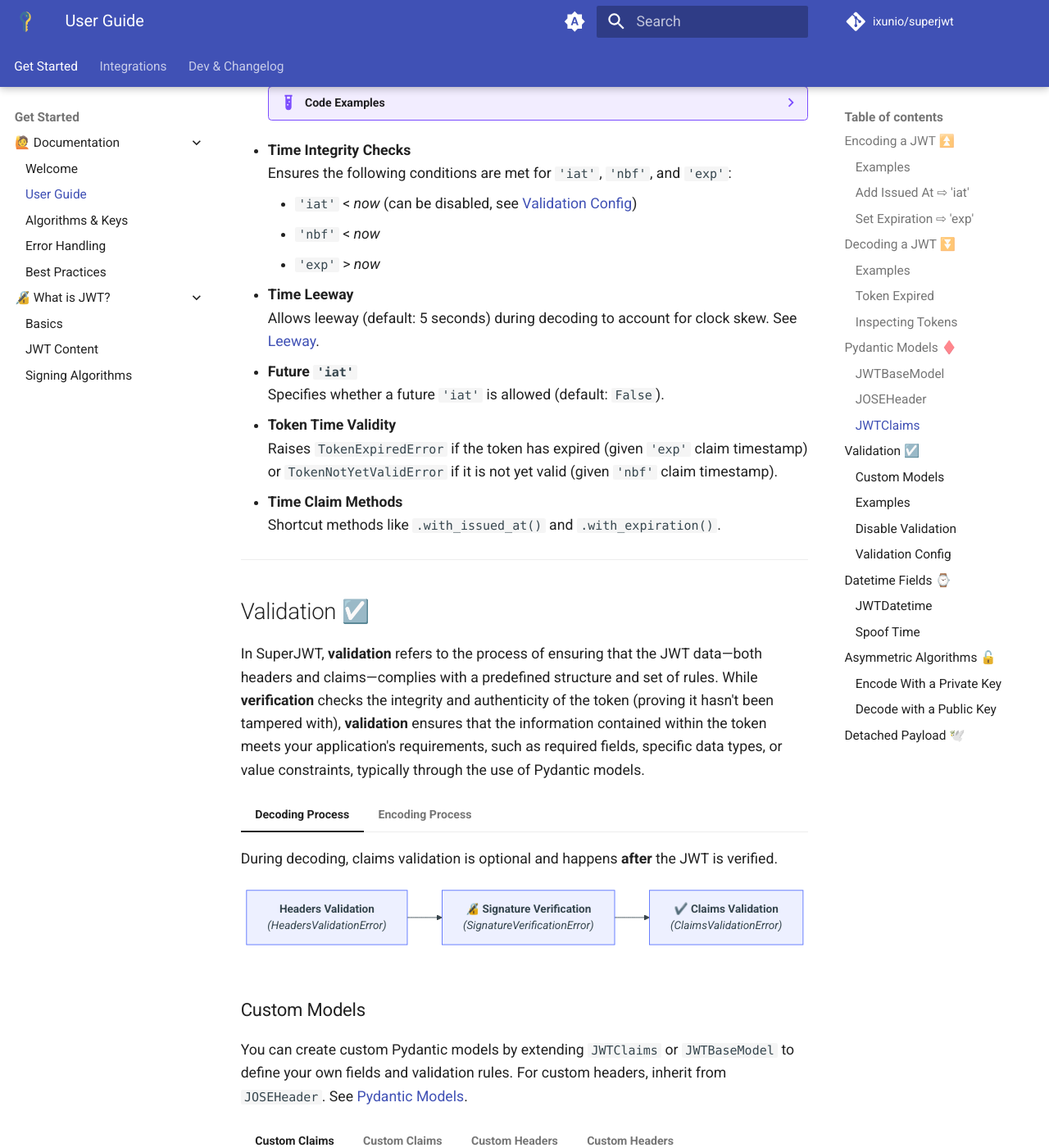
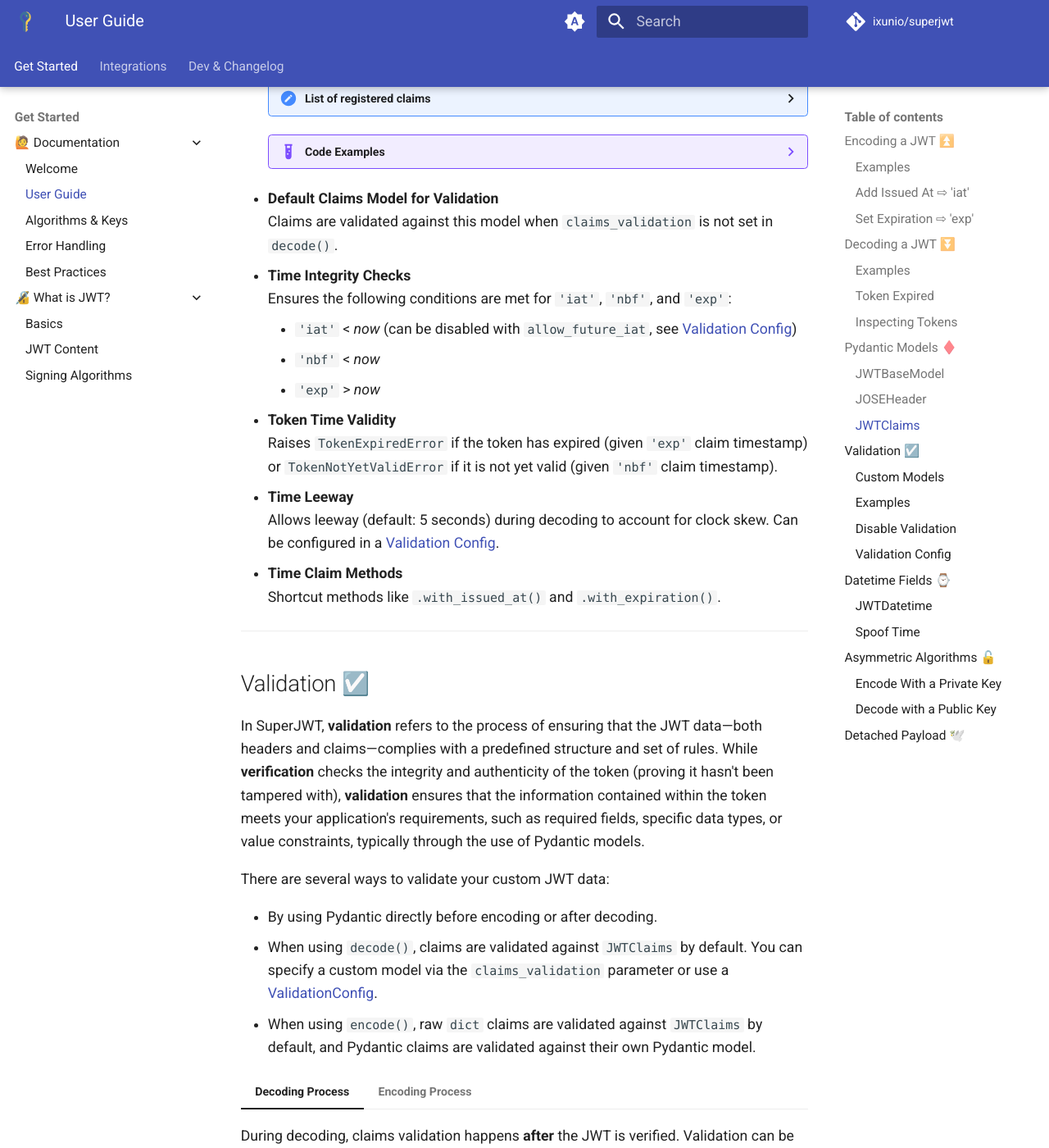
Before and after one commit to ixunio/superjwt, an MkDocs documentation site: the page built from docs/user-guide.md, in a window 1280 px wide and 1400 px high, scrolled down 5966 px. Shown: the whole window at 82% size. Built offline with MkDocs 1.6.1 and Material for MkDocs 9.7.7, drawn with Linux system fonts in a browser that asks for light colours; some web fonts are replaced; comment, search, counter and statistics services are not loaded; the version menu is left out; some of the changed text lies outside the part shown.

````diff
--- a/docs/user-guide.md
+++ b/docs/user-guide.md
@@ -58,19 +58,12 @@ print(inspect(compact).payload)
 #> {'iss': 'my-app', 'sub': 'John Doe'}
 ```
 
-1. Because your claims data is a dict, no validation will be performed unless you specify the `claims_validation` parameter.
-For instance:
-```python
-from superjwt import JWTClaims
-
-encode(claims_dict, secret_key, Alg.HS256, claims_validation=JWTClaims)
-```
-will check that `claims_dict` is a compliant set of claims. See [JWTClaims](#jwtclaims).
+1. When encoding from a raw `dict`, the claims are automatically validated against `JWTClaims` to ensure compliance with JWT standards. You can also [disable validation](#disable-validation).
 
 
 ///
 
-/// tab | Invalid Token<br>Example #1
+/// tab | Invalid Token<br>Example
 
 
 ```python
@@ -90,32 +83,13 @@ except ClaimsValidationError as e:
 ```
 
 1. `.model_construct()` creates a Pydantic instance without validating its model. This allows for the creation of an invalid Pydantic instance without raising a `pydantic.ValidationError`.
-2. During encoding, if the `claims` object is a Pydantic instance, validation runs automatically. Since `'jti'` is not a `str`, a `ClaimsValidationError` is raised. To disable validation, see [Disable Validation](#disable-validation).
-
-///
-
-/// tab | Invalid Token<br>Example #2
-
-```python
-from superjwt import Alg, encode, inspect
-
-secret_key = "your-secret-key-of-len-32-bytes!"
-
-claims = {"jti": 1234}
-
-compact = encode(claims, secret_key, Alg.HS256)  # --> 🤔 passes (1)
-
-print(inspect(compact).payload)
-#> {'jti': 1234}
-```
-
-1. When encoding from a `dict`, validation does not run automatically because the dictionary does not carry model information. The token is created regardless.
+2. During encoding, if the `claims` object is a Pydantic instance, validation runs automatically based on its own Pydantic model. Since `'jti'` is not a `str`, a `ClaimsValidationError` is raised. To disable validation, see [Disable Validation](#disable-validation).
 
 ///
 
 /// tab | With Extra<br>Fields
 
-You can add custom claims as extra fields beyond the registered claims. However, these fields won't be validated unless you define your own Pydantic model. See the [custom model example](#__tabbed_1_6).
+You can add custom claims as extra fields beyond the registered claims. However, these fields won't be validated unless you define your own Pydantic model. See the [custom model example](#with-a-custompydantic-model).
 
 ```python
 from superjwt import Alg, JWTClaims, encode, inspect
@@ -289,15 +263,17 @@ The function `decode()` decodes and verifies a compact (three-part) signed JWT/J
 ///
 
 /// tip | JWT Signature Verification
-When using the `decode()` function, the JWT compact token is automatically verified. If the content of the JWT has been tampered with, or if the key used for decoding is incorrect, verification fails and a `SignatureVerificationError` is raised. See the [example below](#__tabbed_3_2).
+When using the `decode()` function, the JWT compact token is automatically verified. If the content of the JWT has been tampered with, or if the key used for decoding is incorrect, verification fails and a `SignatureVerificationError` is raised. See the [example below](#invalid-token--verification-failed).
 ///
 
 ### Examples
 
 /// tab | Basic<br>Example
 
+During decoding, compact token are automatically verified and validated against [JWTClaims](#jwtclaims) Pydantic model.
+
 ```python
-from superjwt import Alg, JWTClaims, decode, inspect
+from superjwt import Alg, decode, inspect
 
 secret_key = "your-secret-key-of-len-32-bytes!"
 
@@ -323,8 +299,9 @@ print(decoded)
 ///
 
 /// tab | Invalid Token -<br>Verification Failed
+The token may have been tampered with!
 ```python
-from superjwt import Alg, JWTClaims, decode, inspect
+from superjwt import Alg, decode, inspect
 from superjwt.exceptions import SignatureVerificationError
 
 secret_key = "your-secret-key-of-len-32-bytes!"
@@ -349,9 +326,9 @@ except SignatureVerificationError as e:
 ///
 
 /// tab | Invalid Token -<br>Validation Failed
-
+When claims validation fails, a `ClaimsValidationError` is raised. This does not change the fact that the token has been verified and is authentic. See [Validation](#validation).
 ```python
-from superjwt import Alg, JWTClaims, decode, inspect
+from superjwt import Alg, Validation, decode, inspect
 from superjwt.exceptions import ClaimsValidationError
 
 secret_key = "your-secret-key-of-len-32-bytes!"
@@ -365,12 +342,15 @@ print(inspect(compact).payload)  # (1)
 #> {'iss': True}
 
 try:
-    decode(compact, secret_key, Alg.HS256, claims_validation=JWTClaims)  # --> ❌ fails (2)
+    decode(compact, secret_key, Alg.HS256)  # --> ❌ fails (2)
 except ClaimsValidationError as e:
     print(e)
     #> Claims validation failed
     #> claim ('iss',) = True -> validation failed (string_type): Input should be a valid string
-    decoded = decode(compact, secret_key, Alg.HS256)  # --> 🤔 passes (3)
+
+    decoded = decode(
+        compact, secret_key, Alg.HS256, claims_validation=Validation.DISABLE
+        )  # --> 🤔 passes (3)
     print(decoded)
     #> {'iss': True}
 
@@ -380,8 +360,8 @@ except ClaimsValidationError as e:
 
     Token inspection DOES NOT verify the signature! Never trust information from an unverified JWT.
     ///
-2. `'iss'` must be a string, so claims validation fails.
-3. If no `claims_validation` parameter is specified, `decode()` does not validate the claims data. However, the signature is still verified.
+2. By default, `decode()` validates claims against `JWTClaims`. Since `'iss'` must be a string, validation fails.
+3. To decode without validation, explicitly use `Validation.DISABLE`. The JWT is still verified, proving its authenticity.
 
 ///
 
@@ -482,10 +462,12 @@ compact = encode(
 
 # decode token
 try:
-    decode(compact, secret_key, Alg.HS256, claims_validation=JWTClaims)  # --> ❌ fails (2)
+    decode(compact, secret_key, Alg.HS256)  # --> ❌ fails (2)
     #> TokenExpiredError: Token has expired
 except TokenExpiredError:
-    decoded = decode(compact, secret_key, Alg.HS256)  # --> 🤔 passes (3)
+    decoded = decode(
+        compact, secret_key, Alg.HS256, claims_validation=Validation.DISABLE
+        )  # --> 🤔 passes (3)
     print(decoded)
     #> {'exp': 1766960212}
 ```
@@ -561,7 +543,7 @@ Properties:
 - **Protected Header Values**<br>
     Defines a mandatory `alg` field and other optional fields such as `'typ'='JWT'`, `'kid'`, and `'crit'`.
 - **Default Headers Model for Validation**<br>
-    Headers are validated against this model when `headers_validation` is not set in `decode()`. See [Headers](#headers).
+    Headers are validated against this model when `headers_validation` is not set in `decode()`.
 - **Make Default Method**<br>
     Creates header data with the required `'alg'` field populated.
     ```python
@@ -583,8 +565,8 @@ Inherits from `JWTClaimsModel` and defines a compliant JWT claims set.
 
 Properties:
 
-- **Registered Claims Definition**<br>
-    Defines all standard registered claims with proper Python types.
+- **Compliance with RFC 7519**<br>
+    A compliant Pydantic model for standard JWT payloads. Defines all standard registered claims with proper Python types.
 
     /// details | List of registered claims
     - `'iss'`, optional `str`
@@ -636,17 +615,17 @@ Properties:
     ///
     ///
 
+- **Default Claims Model for Validation**<br>
+    Claims are validated against this model when `claims_validation` is not set in `decode()`.
 - **Time Integrity Checks**<br>
     Ensures the following conditions are met for `'iat'`, `'nbf'`, and `'exp'`:
-    - `'iat'` < *now* (can be disabled, see [Validation Config](#validation-config))
+    - `'iat'` < *now* (can be disabled with `allow_future_iat`, see [Validation Config](#validation-config))
     - `'nbf'` < *now*
     - `'exp'` > *now*
-- **Time Leeway**<br>
-    Allows leeway (default: 5 seconds) during decoding to account for clock skew. See [Leeway](#leeway).
-- **Future `'iat'`**<br>
-    Specifies whether a future `'iat'` is allowed (default: `False`).
 - **Token Time Validity**<br>
     Raises `TokenExpiredError` if the token has expired (given `'exp'` claim timestamp) or `TokenNotYetValidError` if it is not yet valid (given `'nbf'` claim timestamp).
+- **Time Leeway**<br>
+    Allows leeway (default: 5 seconds) during decoding to account for clock skew. Can be configured in a [Validation Config](#validation-config).
 - **Time Claim Methods**<br>
     Shortcut methods like `.with_issued_at()` and `.with_expiration()`.
 
@@ -656,8 +635,14 @@ Properties:
 
 In SuperJWT, **validation** refers to the process of ensuring that the JWT data—both headers and claims—complies with a predefined structure and set of rules. While **verification** checks the integrity and authenticity of the token (proving it hasn't been tampered with), **validation** ensures that the information contained within the token meets your application's requirements, such as required fields, specific data types, or value constraints, typically through the use of Pydantic models.
 
+There are several ways to validate your custom JWT data:
+
+- By using Pydantic directly before encoding or after decoding.
+- When using `decode()`, claims are validated against `JWTClaims` by default. You can specify a custom model via the `claims_validation` parameter or use a [ValidationConfig](#validation-config).
+- When using `encode()`, raw `dict` claims are validated against `JWTClaims` by default, and Pydantic claims are validated against their own Pydantic model.
+
 /// tab | Decoding Process
-During decoding, claims validation is optional and happens **after** the JWT is verified.
+During decoding, claims validation happens **after** the JWT is verified. Validation can be [disabled](#disable-validation).
 
 ```mermaid
 graph LR
@@ -670,7 +655,7 @@ graph LR
 ///
 
 /// tab | Encoding Process
-During encoding, claims validation is optional and happens **before** the JWT is signed.
+During encoding, claims validation happens **before** the JWT is signed. Validation can be [disabled](#disable-validation).
 
 ```mermaid
 graph LR
@@ -794,11 +779,14 @@ headers.to_dict()
 #> {'alg': 'HS512', 'typ': 'JWT', 'session_id': 'sess-123456'}
 
 try:
-    headers.revalidate()  # --> ❌ fails
+    headers.revalidate()  # --> ❌ fails (1)
 except ValidationError:
     headers.session_id = "sess-123456"
     headers.revalidate()  # --> ✅ passes
 ```
+
+1. Because `headers` is a Pydantic instance, headers validation runs against its own Pydantic model. Here, `session_id` is `int` and not `str`, thus failing.
+
 ///
 
 /// tab | Custom Headers<br><small>Example #2</small>
@@ -833,16 +821,11 @@ jws_token.headers
 ```
 
 1. We are using a lower-level API here to access the headers data. But it works the same with module-level `encode()` and `decode()` functions. Warning: `JWT` is a stateful and non thread-safe object.
+2. Because `headers` is a Pydantic instance, headers validation runs against its own Pydantic model. Here, `session_id` is `int` and not `str`, thus failing.
 
 ///
 
 ### Examples
-
-There are several ways to validate your custom JWT data:
-
-- by using Pydantic directly before encoding or after decoding.
-- when using `decode()`, the `claims_validation` parameter MUST be specified with a Pydantic model or a [validation config](#validation-config).
-- when using `encode()`, automatically if the claims data is a Pydantic instance.
 
 /// tab | — DECODING —<br><small><em>Default Behavior</em></small>
 
@@ -887,8 +870,8 @@ except ClaimsValidationError:
 
     Token inspection DOES NOT verify the signature! Never trust information from an unverified JWT.
     ///
-3. During decoding, no validation is performed on claims by default unless a model is specified in the `claims_validation` parameter.<br><br>The JWT signature is still verified.
-4. The `'user_id'` claim is not valid because the value is not a UUIDv4.
+3. During decoding, claims are validated against `JWTClaims` by default. `user_id` is not a requirement of `JWTClaims`.
+4. The `'user_id'` claim is not valid because the value is not a UUIDv4, as required by `MyJWTClaims`.
 
 ///
 
@@ -929,8 +912,8 @@ except ValidationError:
 
     Token inspection DOES NOT verify the signature! Never trust information from an unverified JWT.
     ///
-2. During decoding, no validation is performed on claims by default unless a model is specified in the `claims_validation` parameter.<br><br>The JWT signature is still verified and matches.
-3. The `'permissions'` claim is invalid because `'analyst'` is not an allowed value.
+2. Without specifying a custom model, `decode()` validates against `JWTClaims` by default. Since `'permissions'` is not a registered claim, it is just an extra field with no validation rules and decoding is successful.<br><br>Regardless, the JWT signature is always verified during the decoding process proving its authenticity.
+3. The `'permissions'` claim is invalid because `'analyst'` is not an allowed value in our custom model.
 
 ///
 
@@ -939,7 +922,7 @@ Use a `ValidationConfig` to specify both a Pydantic model and additional paramet
 
 ```python
 from pydantic import Field
-from superjwt import Alg, JWTClaims, ValidationConfig, decode
+from superjwt import Alg, JWTClaims, ValidationConfig, decode, encode
 from superjwt.exceptions import ClaimsValidationError
 from typing import Literal
 
@@ -982,11 +965,11 @@ print(decoded)
 
 /// tab | — ENCODING —<br><small><em>Default Behavior #1</em></small>
 
-When encoding JWT claims from a Pydantic instance, validation against its model is automatic.
+When encoding JWT claims from a Pydantic instance, validation against its own model is automatic.
 
 ```python
 from pydantic import AfterValidator, Field
-from superjwt import Alg, JWTClaims
+from superjwt import Alg, JWTClaims, encode
 from superjwt.exceptions import ClaimsValidationError
 
 secret_key = "your-secret-key-of-len-32-bytes!"
@@ -1017,10 +1000,10 @@ except:
 
 /// tab | — ENCODING —<br><small><em>Default Behavior #2</em></small>
 
-When encoding JWT claims from a `dict`, there is no automatic validation.
+When encoding JWT claims from a `dict`, validation runs against `JWTClaims`.
 
 ```python
-from superjwt import Alg, JWTClaims
+from superjwt import Alg, JWTClaims, encode
 from superjwt.exceptions import ClaimsValidationError
 
 secret_key = "your-secret-key-of-len-32-bytes!"
@@ -1046,16 +1029,15 @@ try:
         claims_validation=MyJWTClaims
     )  # --> ❌ fails (4)
 except ClaimsValidationError:
-    compact = encode(invalid_claims.to_dict(), secret_key, Alg.HS256)  # --> 🤔 passes (5)
+    ...
 
 
 ```
 
 1. `.model_construct()` creates a Pydantic instance without running validation.
-2. Even without `claims_validation` specified, Pydantic instances are automatically validated.
-3. If claims are passed as a `dict`, `encode()` runs normally because there is no model information to use for validation.
+2. Even without `claims_validation` specified, Pydantic instances are automatically validated against their own model.
+3. During encoding, if claims are passed as a raw `dict`, claims validation runs against `JWTClaims`. The `permissions` extra field is allowed and has no validation rule, so the encoding is successful.
 4. Here, we explicitly request validation using `MyJWTClaims`, so it fails.
-5. The `.to_dict()` method converts the Pydantic instance to a `dict`, thus bypassing automatic validation.
 
 ///
 
@@ -1065,7 +1047,7 @@ You can manually validate your claims before encoding your JWT.
 
 ```python
 from pydantic import AfterValidator, Field, ValidationError
-from superjwt import Alg, JWTClaims, JWTDatetime
+from superjwt import Alg, JWTClaims, JWTDatetime, encode
 from typing import Annotated
 from uuid import UUID
 
@@ -1103,23 +1085,27 @@ compact = encode(claims, secret_key, Alg.HS256)
 You can disable claims validation entirely during encoding or decoding.
 
 ```python
-from superjwt import Alg, Validation, decode, encode
+from superjwt import Alg, JWTClaims, Validation, decode, encode
 
 secret_key = "your-secret-key-of-len-32-bytes!"
 
-claims = {"iss": 12345}  # 'iss' should be a string
+claims = JWTClaims.model_construct(iss=12345)  # 'iss' should be a string
+claims_dict = {"iss": 12345}  # 'iss' should be a string
 
 # Encode without validation
-compact = encode(claims, secret_key, Alg.HS256, claims_validation=Validation.DISABLED)
+compact = encode(claims, secret_key, Alg.HS256, claims_validation=Validation.DISABLE)  # (1)
+compact = encode(claims_dict, secret_key, Alg.HS256, claims_validation=Validation.DISABLE)  # (2)
 
 # Decode without validation
-decoded = decode(compact, secret_key, Alg.HS256)  # (1)
+decoded = decode(compact, secret_key, Alg.HS256, claims_validation=Validation.DISABLE)  # (3)
 ```
 
-1. By default, claims are not validated during decoding if not specified.
+1. By default, encoding validates Pydantic claims against its own Pydantic model. Use `Validation.DISABLE` to skip validation.
+2. By default, encoding validates raw `dict` claims against `JWTClaims`. Use `Validation.DISABLE` to skip validation.
+3. By default, decoding validates claims in the JWT against `JWTClaims`. Use `Validation.DISABLE` to skip validation.
 
 /// note
-Even with validation disabled, the signature is always verified when using `decode()`. To view token content without verification, use the `inspect()` function.
+Even with validation disabled, the signature is always verified when using `decode()`. To view token content without verification, use the [`inspect()` function](#inspecting-tokens).
 ///
 
 ### Validation Config
--- a/mkdocs.yml
+++ b/mkdocs.yml
@@ -60,6 +60,9 @@ markdown_extensions:
   - pymdownx.blocks.details
   - pymdownx.blocks.tab:
       alternate_style: true
+      slugify: !!python/object/apply:pymdownx.slugs.slugify
+        kwds:
+          case: lower
   - pymdownx.blocks.html
   - pymdownx.superfences:
       custom_fences:
````
Also changed, not shown: other parts of docs/user-guide.md (+11 -13 lines), docs/development/versions.md (+8 -8 lines), docs/error-handling.md (+13 -10 lines), docs/index.md (+2 -2 lines).
